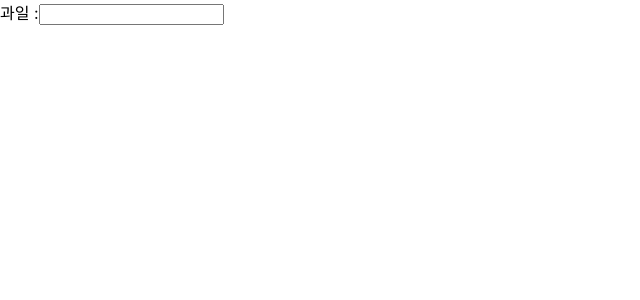
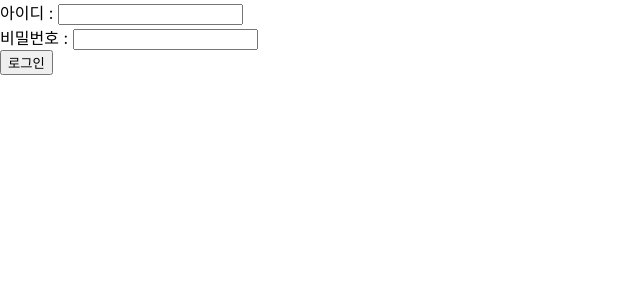
Before and after one commit to ParkAsher/sparta-react-study, a React (Create React App) app in the folder week-1/: page / in a window 1280 px wide. Shown: the top 300 px of the page, without its empty margins (0-640 px from the left). Built offline with nearby package versions, Linux system fonts and the light colour scheme; the HTML template or start-up script is replaced by a standard one.

Commit message:
[feat]: State 사용 예제

```diff
--- a/week-1/src/App.js
+++ b/week-1/src/App.js
@@ -171,47 +171,80 @@ import { useState } from 'react';
 
 // --------------------------------------------------------------------------------- //
 
+// function App() {
+//     // React에서 state를 쓰는 목적 : UI를 바꾸기 위해서!
+//     // 변경되어야 하는 값들은 state로 선언!
+
+//     // hook
+//     // const [state, setState] = useState('initial Value');
+//     // const [count, setCount] = useState(0);
+//     // const [todoList, setTodoList] = useState([]);
+
+//     // 예시 1
+//     // const [name, setName] = useState('김할아버지');
+
+//     // return (
+//     //     <div>
+//     //         {name}
+//     //         <br />
+//     //         <button
+//     //             onClick={function () {
+//     //                 setName('박할아버지');
+//     //             }}
+//     //         >
+//     //             클릭
+//     //         </button>
+//     //     </div>
+//     // );
+
+//     // 예시2
+//     const [fruit, setFruit] = useState('');
+
+//     return (
+//         <div>
+//             과일 :
+//             <input
+//                 value={fruit}
+//                 onChange={function (event) {
+//                     // console.log('event', event.target.value);
+//                     setFruit(event.target.value);
+//                 }}
+//             />
+//             <br></br>
+//             {fruit}
+//         </div>
+//     );
+// }
+
+// --------------------------------------------------------------------------------- //
+
+/* 예제 1 */
 function App() {
-    // React에서 state를 쓰는 목적 : UI를 바꾸기 위해서!
-    // 변경되어야 하는 값들은 state로 선언!
+    const [id, setId] = useState('');
+    const [pw, setPw] = useState('');
 
-    // hook
-    // const [state, setState] = useState('initial Value');
-    // const [count, setCount] = useState(0);
-    // const [todoList, setTodoList] = useState([]);
+    const onIdchangeHandler = (e) => {
+        setId(e.target.value);
+    };
+    const ondPwchangeHandler = (e) => {
+        setPw(e.target.value);
+    };
 
-    // 예시 1
-    // const [name, setName] = useState('김할아버지');
+    const onloginClickHandler = () => {
+        alert(`고객님이 입력하신 아이디는 ${id}이며, 비밀번호는 ${pw}입니다.`);
 
-    // return (
-    //     <div>
-    //         {name}
-    //         <br />
-    //         <button
-    //             onClick={function () {
-    //                 setName('박할아버지');
-    //             }}
-    //         >
-    //             클릭
-    //         </button>
-    //     </div>
-    // );
-
-    // 예시2
-    const [fruit, setFruit] = useState('');
+        // 비우기
+        setId('');
+        setPw('');
+    };
 
     return (
         <div>
-            과일 :
-            <input
-                value={fruit}
-                onChange={function (event) {
-                    // console.log('event', event.target.value);
-                    setFruit(event.target.value);
-                }}
-            />
-            <br></br>
-            {fruit}
+            아이디 : <input type='text' value={id} onChange={onIdchangeHandler} />
+            <br />
+            비밀번호 : <input type='password' value={pw} onChange={ondPwchangeHandler} />
+            <br />
+            <button onClick={onloginClickHandler}>로그인</button>
         </div>
     );
 }
```
